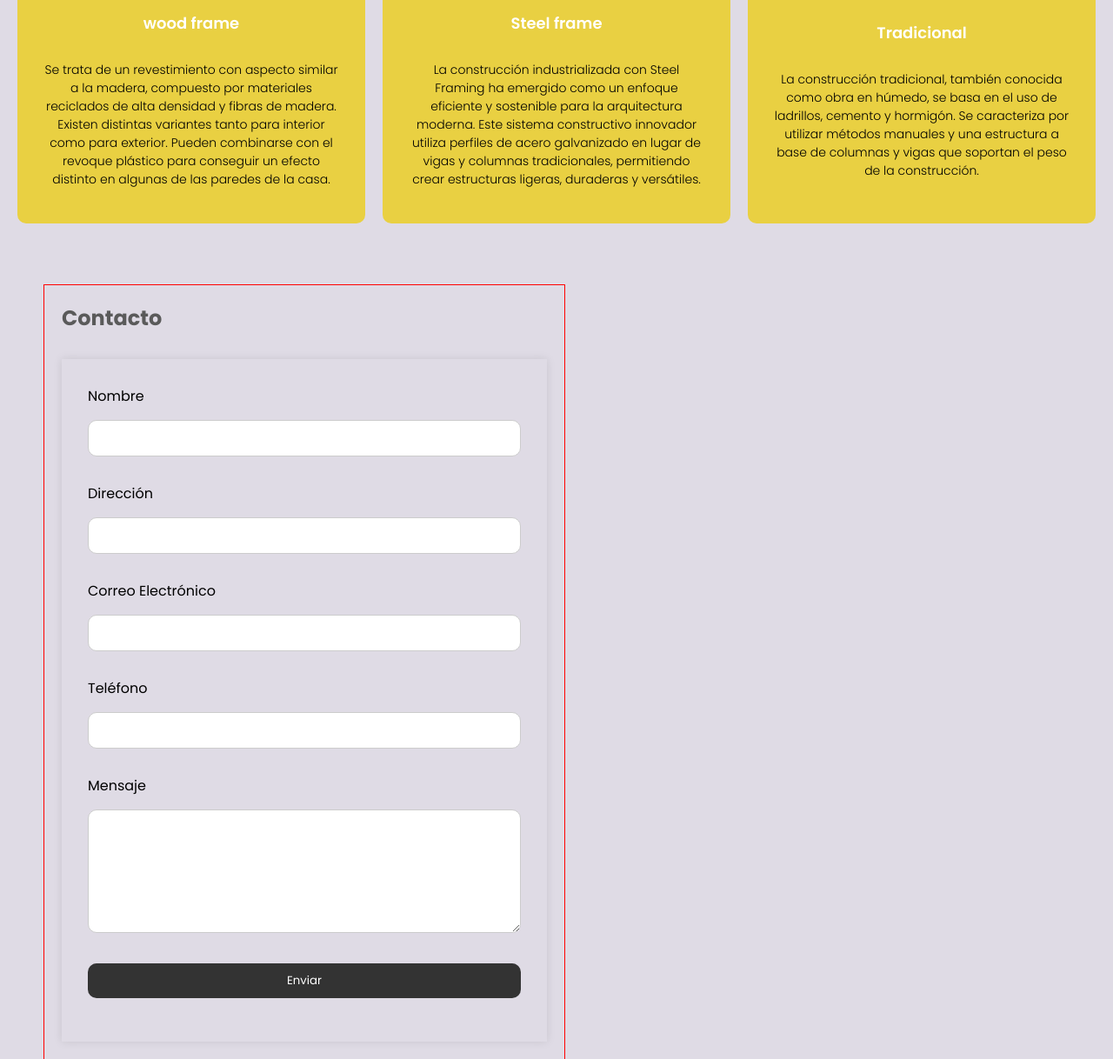
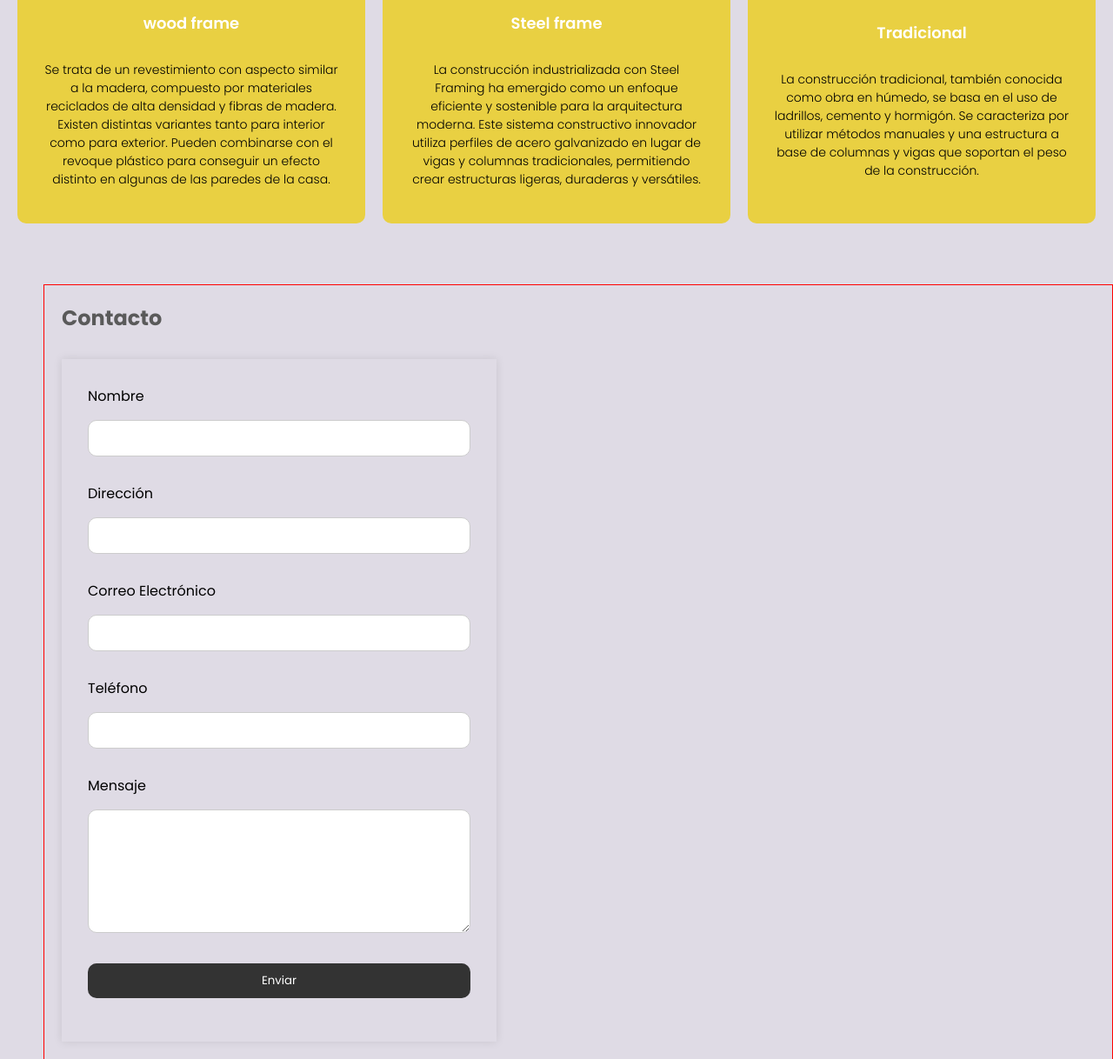
Before and after one commit to BrianBianchi95/Entrega_nucba_nft, a plain HTML site: page index.html in a window 1280 px wide. Shown: the part 1178-2396 px from the top of the page at 87% size. Drawn offline with Linux system fonts and the light colour scheme.

Commit message:
mod 16-07 v2

```diff
--- a/assets/styles.css
+++ b/assets/styles.css
@@ -202,7 +202,7 @@ main {
 
 .contacto {
   border: 1px solid red;
-  width: 600px;
+  /*width: 500px;*/
   margin: 0 0 20px 50px;
   overflow: hidden;
   padding: 20px;
@@ -215,6 +215,7 @@ main {
 }
 
 #contact-form {
+  width: 500px;
   padding: 30px;
   margin-top: 30px;
   box-shadow: 0 0 10px rgba(0, 0, 0, 0.1);
```
Also changed, not shown: index.html (+1 -1 lines).
